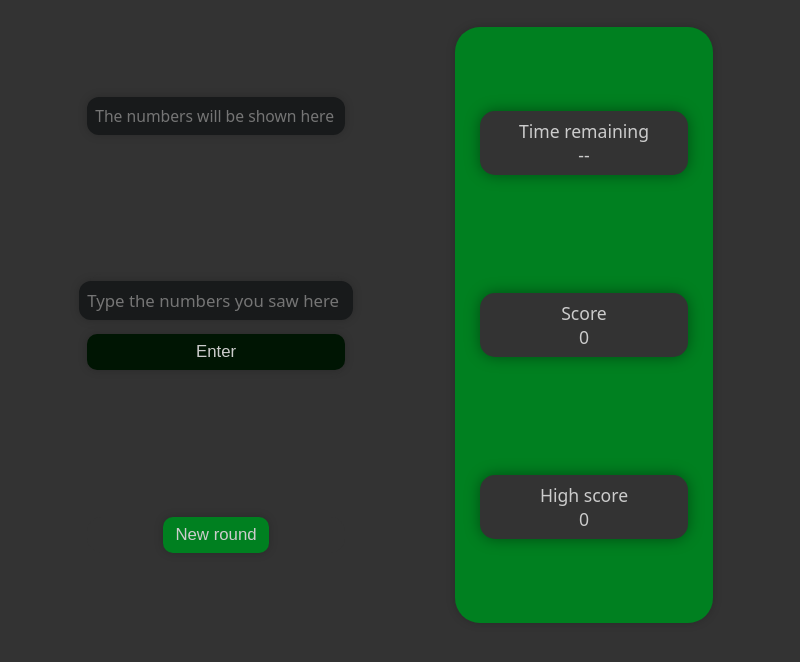
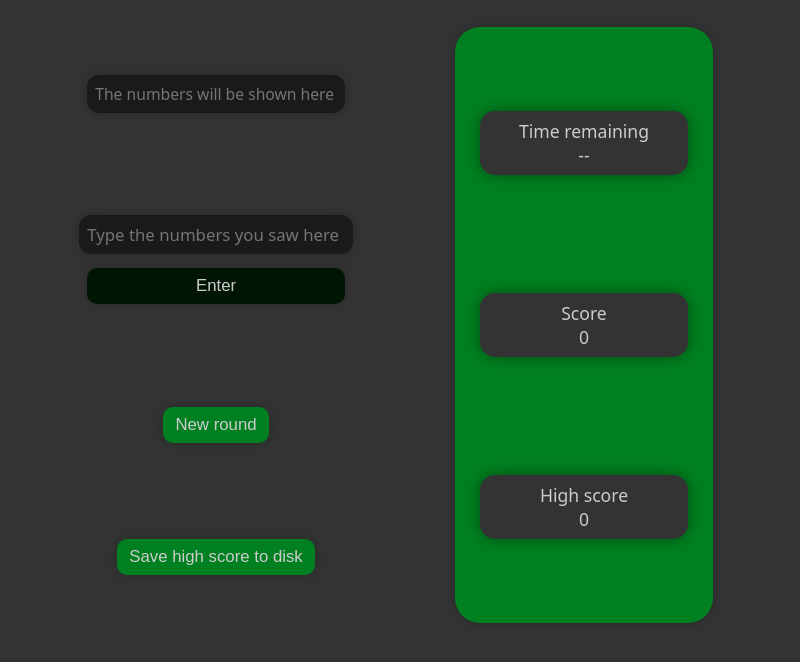
Before and after one commit to thenumber8equalsign/MemoryGame, an Electron app: page src/index.html in a window 800 px wide. Shown: the part 112-774 px from the top of the page. Drawn offline with Linux system fonts and the light colour scheme; no server answers.

```diff
--- a/src/index.html
+++ b/src/index.html
@@ -33,6 +33,11 @@
           <div class="gameField">
             <button id="newRoundButton" class="greenField">New round</button>
           </div>
+          <div class="gameField">
+            <button id="saveButton" class="greenField">
+              Save high score to disk
+            </button>
+          </div>
         </div>
         <div class="rightSide gameContainer">
           <div class="gameField" id="timeRemaining">
```
